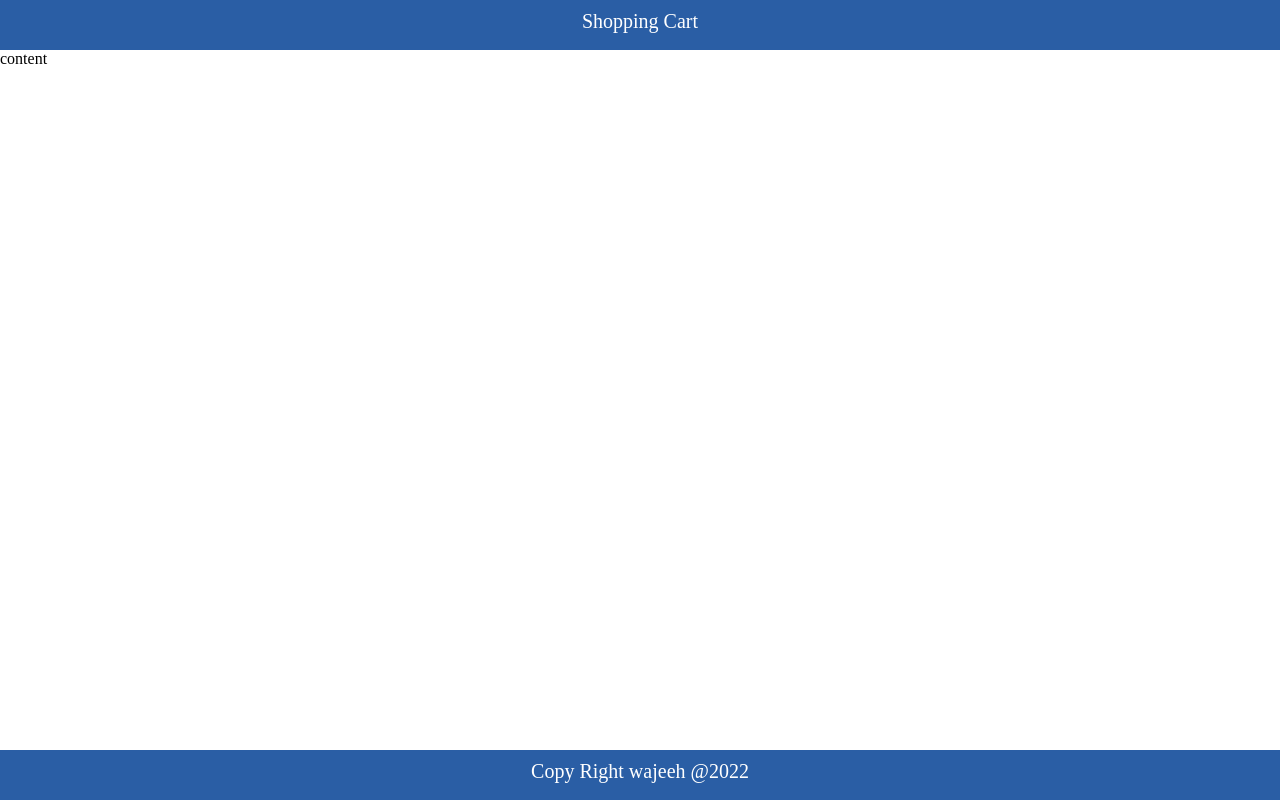
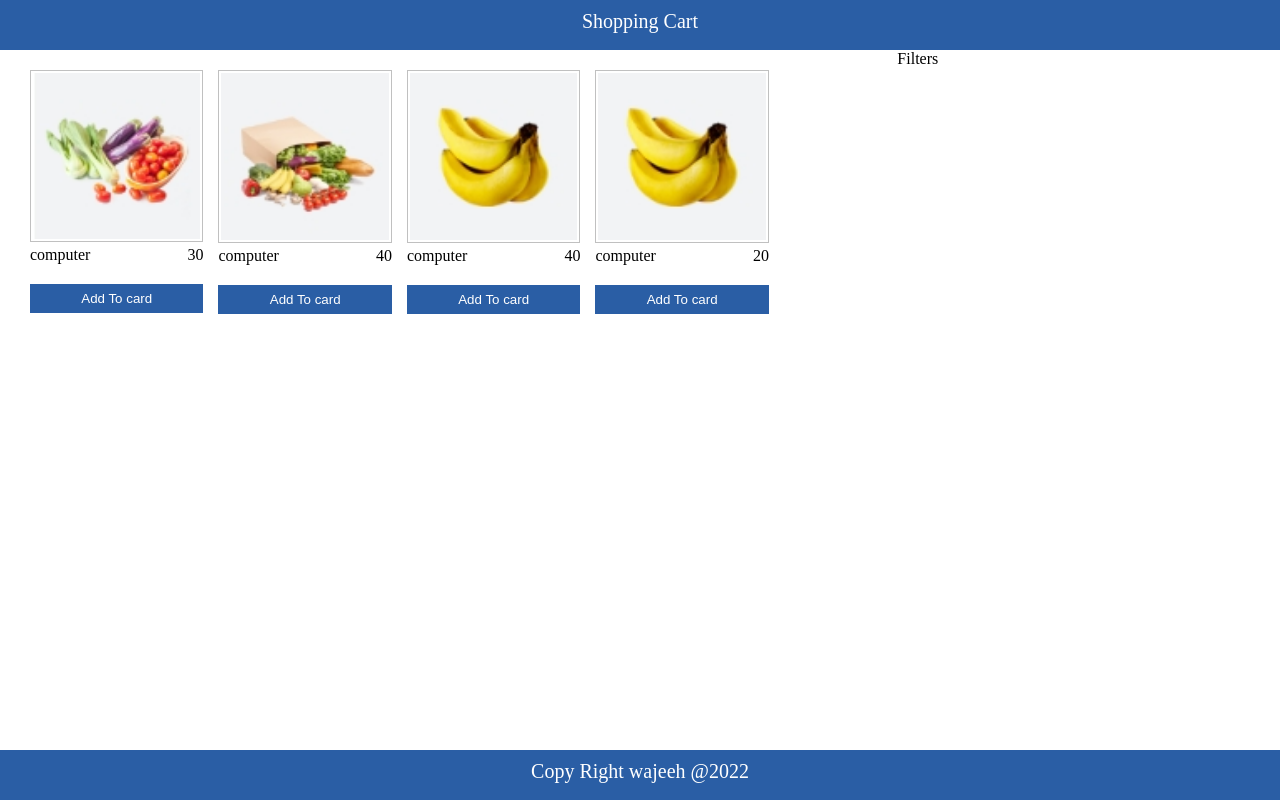
Before and after one commit to wajeehShik/eCommerce--MERN-STACK, a React (Create React App) app in the folder client/: page / in a window 1280 px wide. Built offline with nearby package versions, Linux system fonts and the light colour scheme.

Commit message:
products Component

```diff
--- a/client/src/App.js
+++ b/client/src/App.js
@@ -1,14 +1,21 @@
 import Footer from "./components/Footer/Footer";
 import Header from "./components/Headers/Header";
-import { words } from "./words";
-
+// import { words } from "./words";
+import data from './data.json';
+import { useState } from "react";
+import Products from "./components/Products/Proudcts";
 function App() {
+  const [products,setProducts]=useState(data);
+  console.log(products);
   return (
 
       <div className="layout">
     <Header/>
       <main>
-        {words.content}
+        <div className="wrapper">
+          <Products products={products}/>
+          <div className="filter-wrapper">Filters</div>
+        </div>
       </main>
    <Footer name="test"/>
       </div>
--- /dev/null
+++ b/client/src/components/Products/Products.scss
@@ -0,0 +1,7 @@
+.products-wrapper{
+    display: flex;
+
+} .products-item{
+width: 20%;
+
+}
--- /dev/null
+++ b/client/src/components/Products/Proudcts.js
@@ -0,0 +1,18 @@
+import React from 'react'
+import '../../css/Products/Products.css'
+
+export default function Products(props) {
+  return (
+
+    <div className="products-wrapper">{props.products.map(product =>(
+       <div className="products-item" key={product.id}>
+            <img src={product.imageUrl}  />
+<div className="product-desc">
+    <p>{product.title}</p>
+    <span>{product.price}</span>
+</div>
+<button>Add To card</button>
+       </div>
+    ))}</div>
+  )
+}
--- /dev/null
+++ b/client/src/css/Products/Products.css
@@ -0,0 +1,30 @@
+.products-wrapper {
+  display: flex;
+  column-gap: 15px;
+  margin-top: 20px;
+  margin-left: 30px;
+}
+
+.products-item {
+  width: 20%;
+}
+.products-item img{
+    width: 100%;
+    min-height: 150px;
+    padding: 2px;
+    border:1px solid #c0c0c0;
+}
+.product-desc{
+    display: flex;
+    justify-content:space-between;
+    align-items:center;
+    margin-bottom: 20px;
+}
+ button{
+    width: 100%;
+    display: block;
+    border:0;
+    background-color: #2a5ea5;
+    color:#fff;
+    padding: 7px;
+}
--- a/client/src/index.css
+++ b/client/src/index.css
@@ -19,3 +19,13 @@ main{
   grid-area: "main";
 
 }
+.wrapper{
+  display: flex;
+  justify-content: space-between;
+}
+.wrapper .products-wrapper{
+  width: 68%;
+}
+.wrapper .filter-wrapper{
+  width: 30%
+}
```
Also changed, not shown: client/gulpFile.js (+4 -4 lines), client/src/css/Header/Header.css (added, +10 -0 lines).
